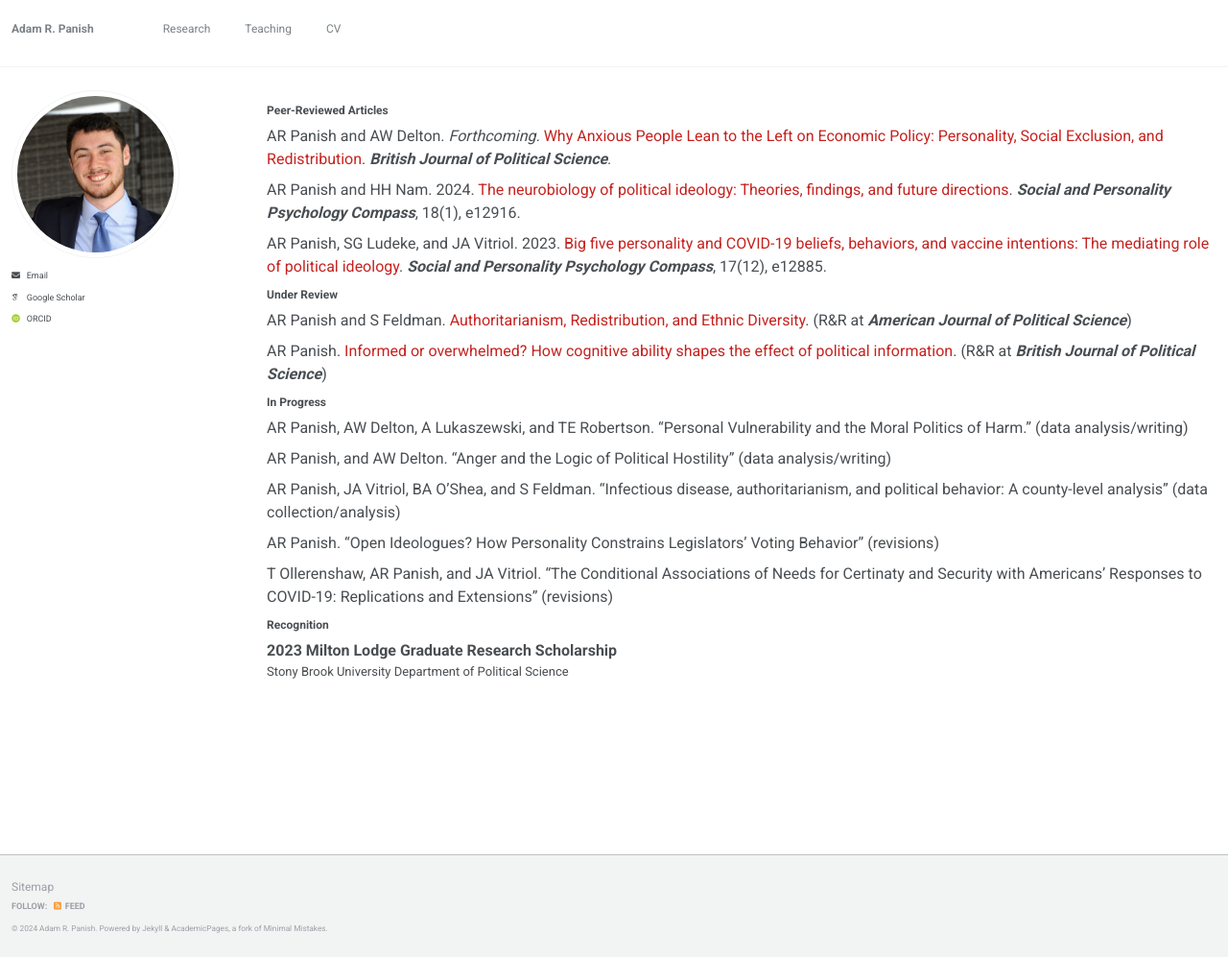
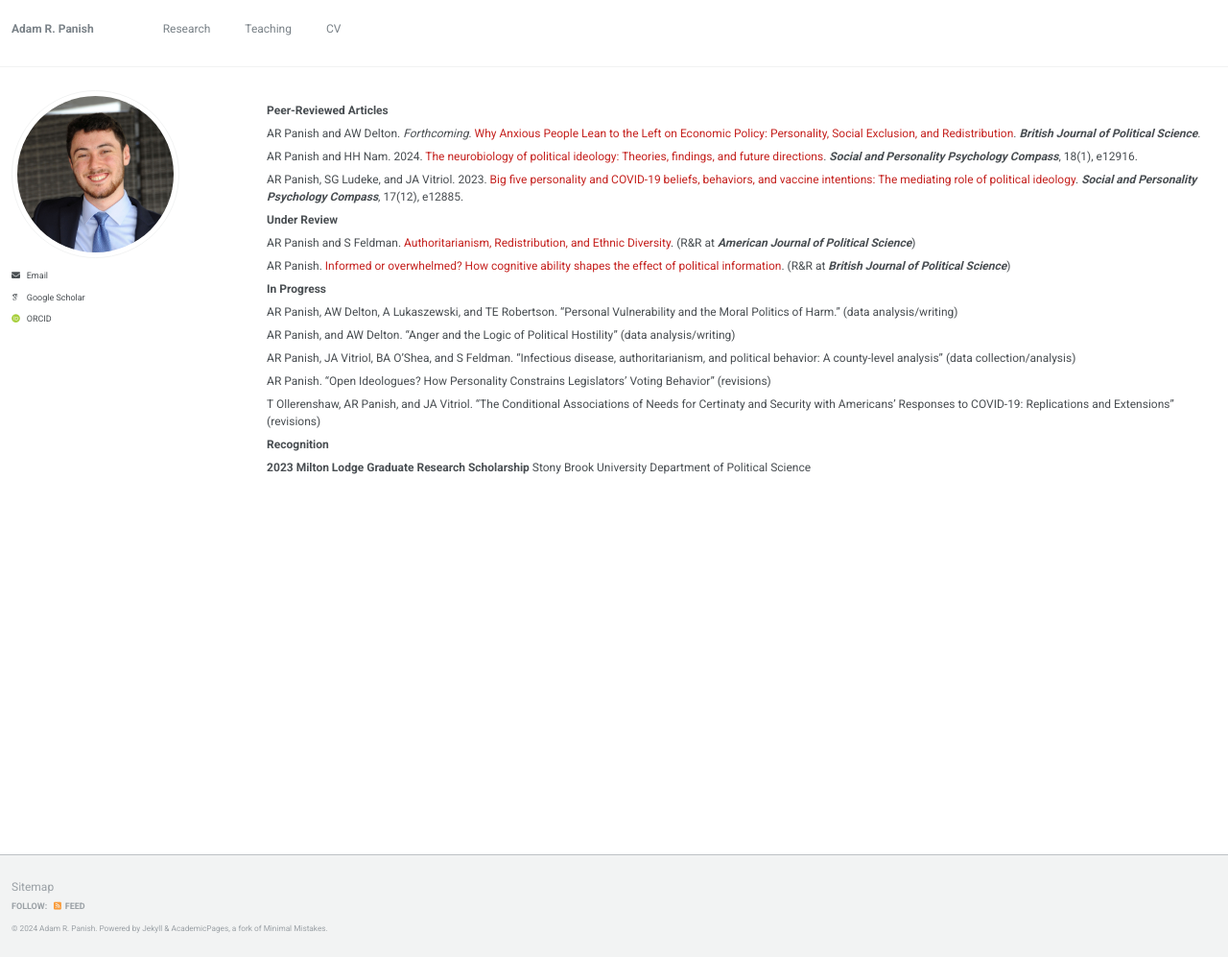
Before and after one commit to adampanish/adampanish.github.io, a Jekyll site: the page built from _pages/research.html, in a window 1280 px wide and 997 px high. Shown: the whole window at 96% size. Built offline with Jekyll 4.4.1, drawn with Linux system fonts in a browser that asks for light colours; some web fonts are replaced.

Commit message:
Update research.html

```diff
--- a/_pages/research.html
+++ b/_pages/research.html
@@ -15,43 +15,36 @@ ul{
   <li>
     <b>Peer-Reviewed Articles</b>
     <ul style="list-style-type:none">
-      <font size=3>
       <li>AR Panish and AW Delton. <i>Forthcoming.</i> <a style="text-decoration:none" href="https://www.dropbox.com/scl/fi/6asbl7xmwbo2fbpg2q6eq/panish_delton_anxious_2024.pdf?rlkey=wwmde8r5b71kkw3dkat90zyrc&st=rbajjc4g&dl=0" target="_blank">Why Anxious People Lean to the Left on Economic Policy: Personality, Social Exclusion, and Redistribution</a>. <i><strong>British Journal of Political Science</strong></i>.</li>
       <li>AR Panish and HH Nam. 2024. <a style="text-decoration:none" href="https://www.dropbox.com/scl/fi/sj69ayc1z5t7d8o8twixv/panish_nam_brain_2024.pdf?rlkey=09l0qc5kdduh0qt1v3o8tylbq&st=9qsrs6lu&dl=0" target="_blank">The neurobiology of political ideology: Theories, findings, and future directions</a>. <i><strong>Social and Personality Psychology Compass</strong></i>, 18(1), e12916.</li>
       <li>AR Panish, SG Ludeke, and JA Vitriol. 2023. <a style="text-decoration:none" href="https://www.dropbox.com/scl/fi/tf16ohk1c1dyxmyltifek/panish_ludeke_vitriol_covid_2023.pdf?rlkey=bsmblnhw2cpspw8ebk6g9lb18&st=u2ak5dkg&dl=0" target="_blank">Big five personality and COVID-19 beliefs, behaviors, and vaccine intentions: The mediating role of political ideology</a>. <i><strong>Social and Personality Psychology Compass</strong></i>, 17(12), e12885.</li>
-      </font>
     </ul>
   </li>
 
   <li>
     <b>Under Review</b>
     <ul style="list-style-type:none">
-      <font size=3>
         <li>AR Panish and S Feldman. <a style="text-decoration:none" href="https://www.dropbox.com/scl/fi/58i4blxvq4boe47q8djv4/panish_feldman_redistribution_2024.pdf?rlkey=dcqn3b67jbtd5e4cmmjxefnyf&st=5iwmtlqf&dl=0" target="_blank">Authoritarianism, Redistribution, and Ethnic Diversity</a>. (R&R at <i><strong>American Journal of Political Science</strong></i>)</li>
         <li>AR Panish. <a style="text-decoration:none" href="https://www.dropbox.com/scl/fi/o7ml9g0v776t21cq4epw9/panish_cognitive_2024.pdf?rlkey=i0hdacf0qrlucznukqmjecg83&st=ghvrcxp5&dl=0" target="_blank">Informed or overwhelmed? How cognitive ability shapes the effect of political information</a>. (R&R at <i><strong>British Journal of Political Science</strong></i>)</li>
-      </font>
     </ul>
   </li>
 
   <li>
     <b>In Progress</b>
     <ul style="list-style-type:none">
-      <font size=3>
         <li>AR Panish, AW Delton, A Lukaszewski, and TE Robertson. <q>Personal Vulnerability and the Moral Politics of Harm.</q> (data analysis/writing)</li>
         <li>AR Panish, and AW Delton. <q>Anger and the Logic of Political Hostility</q> (data analysis/writing)</li>
         <li>AR Panish, JA Vitriol, BA O’Shea, and S Feldman. <q>Infectious disease, authoritarianism, and political behavior: A county-level analysis</q> (data collection/analysis)</li>
         <li>AR Panish. <q>Open Ideologues? How Personality Constrains Legislators’ Voting Behavior</q> (revisions)</li>
         <li>T Ollerenshaw, AR Panish, and JA Vitriol. <q>The Conditional Associations of Needs for Certinaty and Security with Americans’ Responses to COVID-19: Replications and Extensions</q> (revisions)</li>
-      </font>
     </ul>
   </li>
 
   <li>
     <b>Recognition</b>
     <ul style="list-style-type:none">
-      <font size=3>
-        <li><b>2023 Milton Lodge Graduate Research Scholarship</b></font><br>
-      <font size=2>Stony Brook University Department of Political Science</font>
+        <li><b>2023 Milton Lodge Graduate Research Scholarship</b>
+            Stony Brook University Department of Political Science
         </li>
     </ul>
   </li>
```
